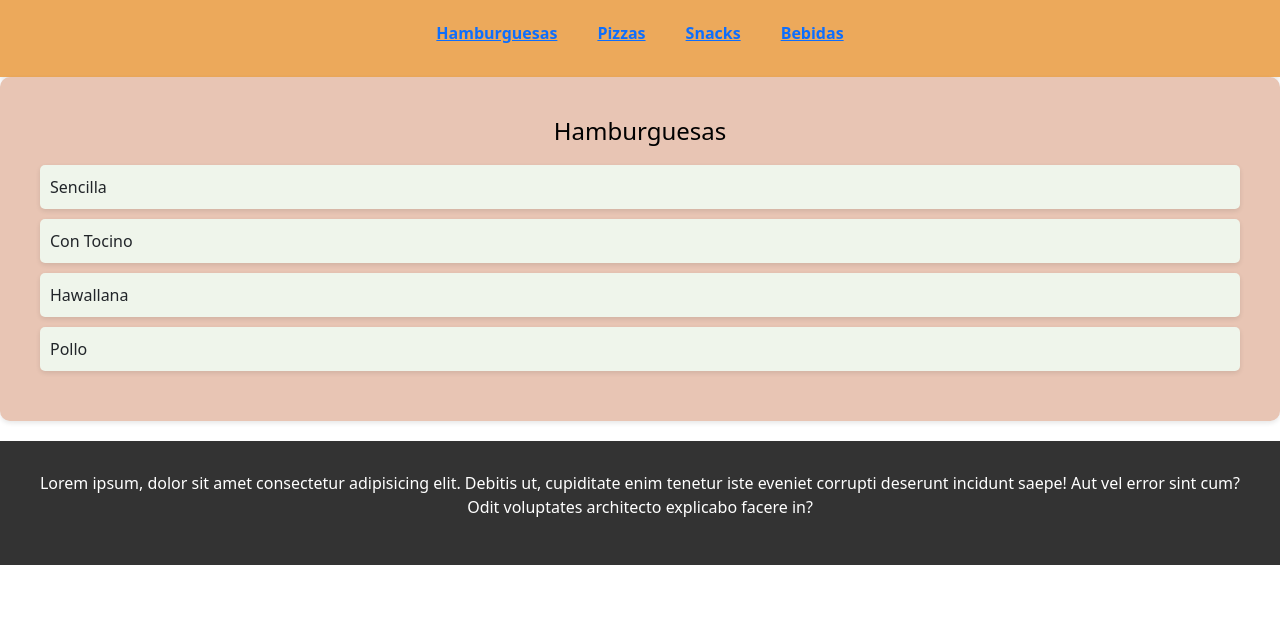
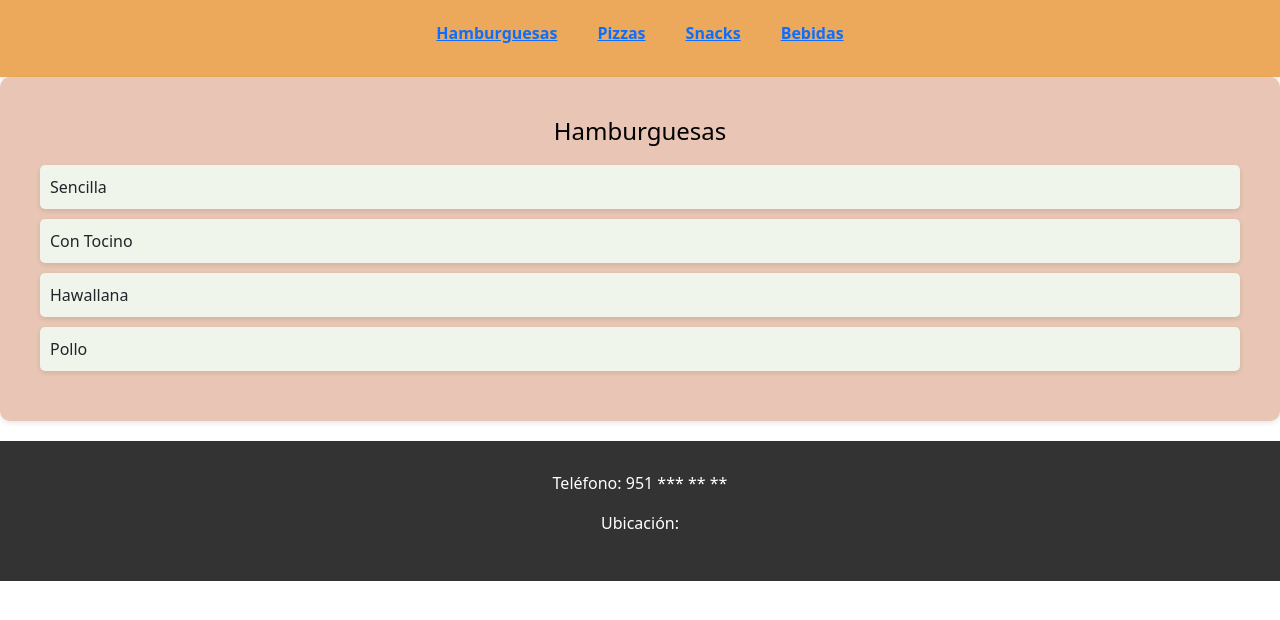
Before and after one commit to ivanlorenjay/Proyecto-Pios-Pizza, a plain HTML site: page index.html in a window 1280 px wide. Shown: the part 78-698 px from the top of the page. Drawn offline with nearby package versions, Linux system fonts and the light colour scheme.

Commit message:
modificación footer

```diff
--- a/index.html
+++ b/index.html
@@ -62,8 +62,11 @@
 
     <!-- footer: datos de contacto y locación -->
     <footer class="intento">
-        <p>
-            Lorem ipsum, dolor sit amet consectetur adipisicing elit. Debitis ut, cupiditate enim tenetur iste eveniet corrupti deserunt incidunt saepe! Aut vel error sint cum? Odit voluptates architecto explicabo facere in?
+        <p class="phone">
+            Teléfono: 951 *** ** **
+        </p>
+        <p class="location">
+            Ubicación:
         </p>
     </footer>
 </body>
```
